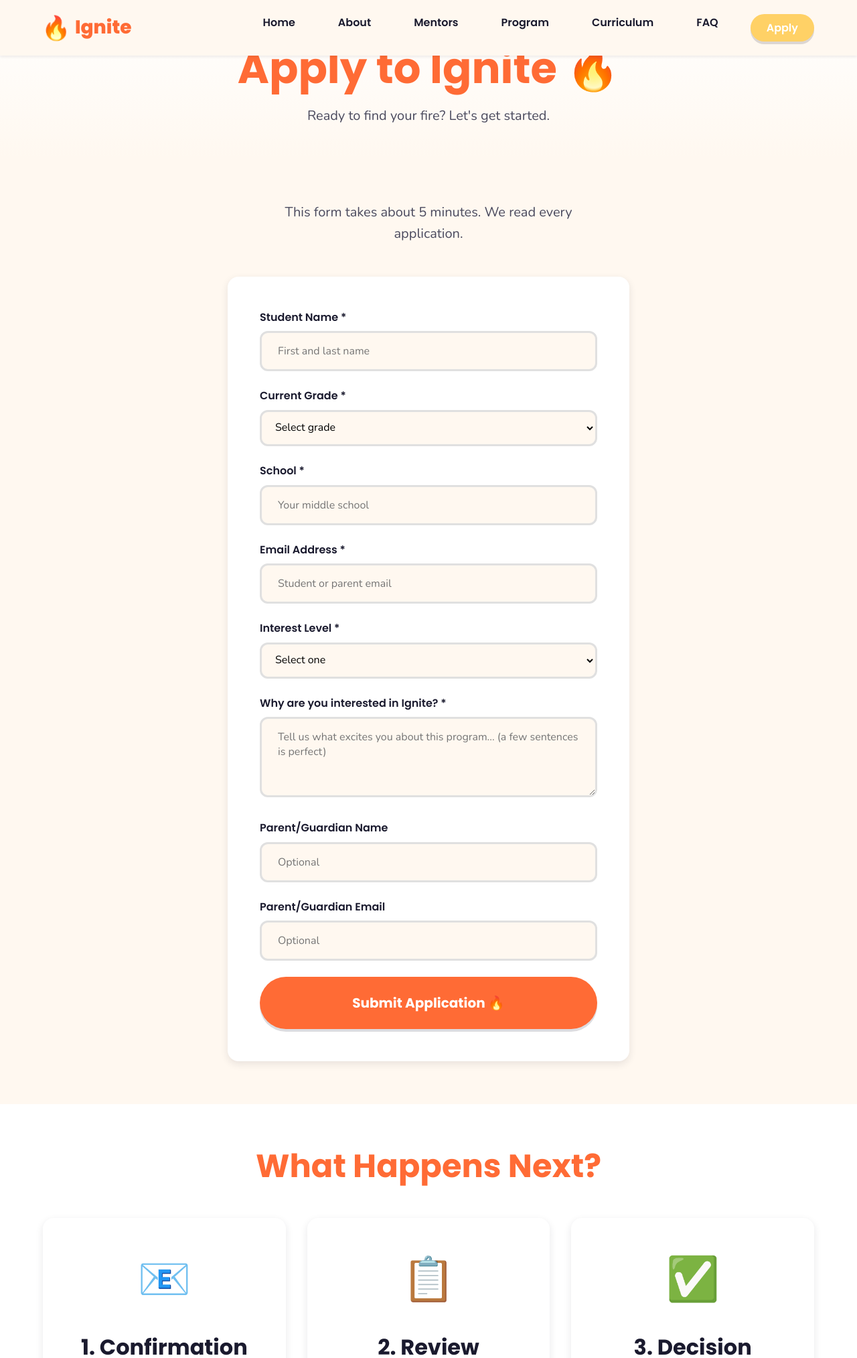
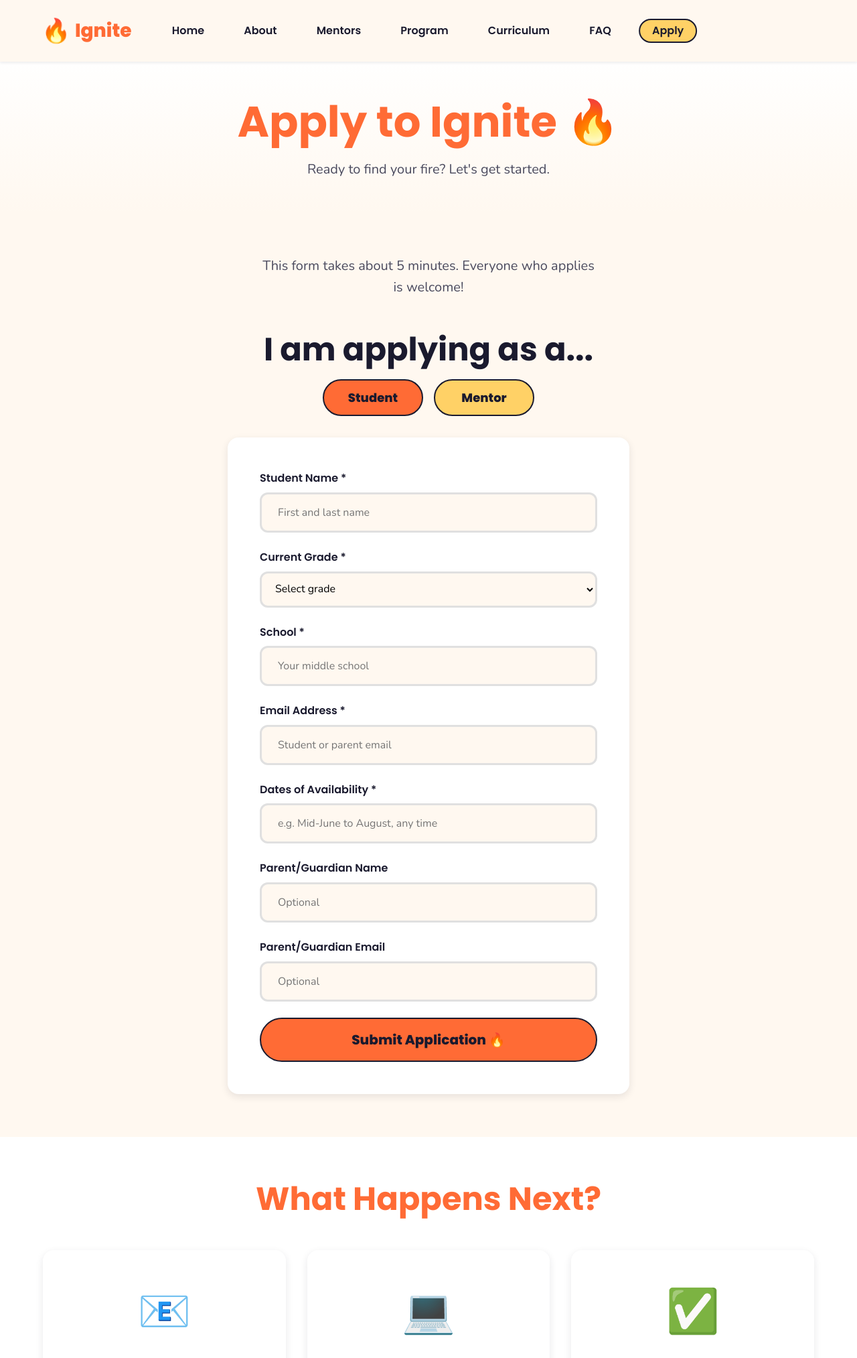
Before and after one commit to CatInTheRiceHat/Ignite-Website, a PHP site: page /apply.html in a window 1280 px wide. Shown: the top 2027 px of the page at 67% size. Run offline with PHP 8.4, Linux system fonts and the light colour scheme.

Commit message:
Update button styles to cartoon aesthetic and fix alignment

```diff
--- a/about.html
+++ b/about.html
@@ -32,7 +32,7 @@
         <li><a href="program.html">Program</a></li>
         <li><a href="curriculum.html">Curriculum</a></li>
         <li><a href="faq.html">FAQ</a></li>
-        <li><a href="apply.html" class="btn btn-primary" style="padding: 0.5rem 1.5rem; color: white;">Apply</a></li>
+        <li><a href="apply.html" class="btn btn-primary" >Apply</a></li>
       </ul>
     </div>
   </nav>
--- a/apply.html
+++ b/apply.html
@@ -32,7 +32,7 @@
         <li><a href="program.html">Program</a></li>
         <li><a href="curriculum.html">Curriculum</a></li>
         <li><a href="faq.html">FAQ</a></li>
-        <li><a href="apply.html" class="btn btn-primary" style="padding: 0.5rem 1.5rem; color: white;">Apply</a></li>
+        <li><a href="apply.html" class="btn btn-primary" >Apply</a></li>
       </ul>
     </div>
   </nav>
@@ -49,10 +49,19 @@
   <section class="section">
     <div class="container">
       <p class="section-subtitle fade-in" style="text-align: center; max-width: 500px;">
-        This form takes about 5 minutes. We read every application.
+        This form takes about 5 minutes. Everyone who applies is welcome!
       </p>
 
-      <div class="contact-form fade-in">
+      <div class="application-type-selector fade-in" style="text-align: center; margin-bottom: 2rem;">
+        <h2 style="margin-bottom: 1rem;">I am applying as a...</h2>
+        <div style="display: flex; gap: 1rem; justify-content: center;">
+          <button type="button" id="btnStudent" class="btn btn-primary" onclick="showForm('student')" style="min-width: 150px;">Student</button>
+          <button type="button" id="btnMentor" class="btn btn-secondary" onclick="showForm('mentor')" style="min-width: 150px;">Mentor</button>
+        </div>
+      </div>
+
+      <!-- Student Form -->
+      <div id="studentFormSection" class="contact-form fade-in">
         <form id="applyForm">
           <div class="form-group">
             <label for="studentName">Student Name *</label>
@@ -80,19 +89,11 @@
           </div>
 
           <div class="form-group">
-            <label for="interestLevel">Interest Level *</label>
-            <select id="interestLevel" name="interestLevel" required style="width: 100%; padding: 0.75rem 1rem; font-family: var(--font-primary); font-size: 1rem; border: 3px solid #E0E0E0; border-radius: var(--radius-md); background: var(--bg-cream);">
-              <option value="">Select one</option>
-              <option value="very-interested">Very interested - I really want to join!</option>
-              <option value="interested">Interested - I'd like to learn more</option>
-              <option value="curious">Curious - Just exploring options</option>
-            </select>
+            <label for="availability">Dates of Availability *</label>
+            <input type="text" id="availability" name="availability" placeholder="e.g. Mid-June to August, any time" required>
           </div>
 
-          <div class="form-group">
-            <label for="whyInterested">Why are you interested in Ignite? *</label>
-            <textarea id="whyInterested" name="whyInterested" placeholder="Tell us what excites you about this program... (a few sentences is perfect)" required style="min-height: 120px;"></textarea>
-          </div>
+
 
           <div class="form-group">
             <label for="parentName">Parent/Guardian Name</label>
@@ -106,6 +107,44 @@
 
           <button type="submit" class="btn btn-primary btn-large" style="width: 100%;">
             Submit Application 🔥
+          </button>
+        </form>
+      </div>
+
+      <!-- Mentor Form -->
+      <div id="mentorFormSection" class="contact-form fade-in" style="display: none;">
+        <form id="applyMentorForm">
+          <div class="form-group">
+            <label for="mentorName">Mentor Name *</label>
+            <input type="text" id="mentorName" name="mentorName" placeholder="First and last name" required>
+          </div>
+
+          <div class="form-group">
+            <label for="mentorGrade">Current Grade *</label>
+            <select id="mentorGrade" name="mentorGrade" required style="width: 100%; padding: 0.75rem 1rem; font-family: var(--font-primary); font-size: 1rem; border: 3px solid #E0E0E0; border-radius: var(--radius-md); background: var(--bg-cream);">
+              <option value="">Select grade</option>
+              <option value="9">9th Grade</option>
+              <option value="10">10th Grade</option>
+              <option value="11">11th Grade</option>
+              <option value="12">12th Grade</option>
+              <option value="College">College</option>
+            </select>
+          </div>
+
+          <div class="form-group">
+            <label for="mentorSchool">School *</label>
+            <input type="text" id="mentorSchool" name="mentorSchool" placeholder="Your high school or college" required>
+          </div>
+
+          <div class="form-group">
+            <label for="mentorEmail">Email Address *</label>
+            <input type="email" id="mentorEmail" name="mentorEmail" placeholder="Your best contact email" required>
+          </div>
+
+
+
+          <button type="submit" class="btn btn-primary btn-large" style="width: 100%;">
+            Submit Mentor Application 🔥
           </button>
         </form>
       </div>
@@ -123,14 +162,14 @@
           <p>You'll receive a confirmation email within 48 hours.</p>
         </div>
         <div class="feature-card fade-in">
-          <span class="feature-icon">📋</span>
-          <h3>2. Review</h3>
-          <p>Our team reviews your application personally.</p>
+          <span class="feature-icon">💻</span>
+          <h3>2. Zoom Details</h3>
+          <p>We'll send you the Zoom links and program schedule.</p>
         </div>
         <div class="feature-card fade-in">
           <span class="feature-icon">✅</span>
-          <h3>3. Decision</h3>
-          <p>Acceptance letters go out on a rolling basis.</p>
+          <h3>3. Get Ready!</h3>
+          <p>All applicants are welcome. Get ready to start learning!</p>
         </div>
       </div>
     </div>
@@ -159,6 +198,20 @@
 
   <script src="js/main.js"></script>
   <script>
+    function showForm(type) {
+      if (type === 'student') {
+        document.getElementById('studentFormSection').style.display = 'block';
+        document.getElementById('mentorFormSection').style.display = 'none';
+        document.getElementById('btnStudent').className = 'btn btn-primary';
+        document.getElementById('btnMentor').className = 'btn btn-secondary';
+      } else {
+        document.getElementById('studentFormSection').style.display = 'none';
+        document.getElementById('mentorFormSection').style.display = 'block';
+        document.getElementById('btnStudent').className = 'btn btn-secondary';
+        document.getElementById('btnMentor').className = 'btn btn-primary';
+      }
+    }
+
     document.getElementById('applyForm').addEventListener('submit', function(e) {
       e.preventDefault();
 
@@ -166,8 +219,7 @@
       const grade = document.getElementById('grade').value;
       const school = document.getElementById('school').value;
       const email = document.getElementById('email').value;
-      const interestLevel = document.getElementById('interestLevel').value;
-      const whyInterested = document.getElementById('whyInterested').value;
+      const availability = document.getElementById('availability').value;
       const parentName = document.getElementById('parentName').value;
       const parentEmail = document.getElementById('parentEmail').value;
 
@@ -179,8 +231,7 @@
         `Grade: ${grade}\n` +
         `School: ${school}\n` +
         `Email: ${email}\n` +
-        `Interest Level: ${interestLevel}\n` +
-        `\nWhy Interested:\n${whyInterested}\n` +
+        `Availability: ${availability}\n` +
         `\nParent/Guardian:\n` +
         `Name: ${parentName || 'N/A'}\n` +
         `Email: ${parentEmail || 'N/A'}\n`
@@ -191,6 +242,30 @@
       alert('Thanks for applying! Your email client should open to send the application. 🔥');
       this.reset();
     });
+
+    document.getElementById('applyMentorForm').addEventListener('submit', function(e) {
+      e.preventDefault();
+
+      const mentorName = document.getElementById('mentorName').value;
+      const mentorGrade = document.getElementById('mentorGrade').value;
+      const mentorSchool = document.getElementById('mentorSchool').value;
+      const mentorEmail = document.getElementById('mentorEmail').value;
+
+      const subject = encodeURIComponent(`Ignite Mentor Application: ${mentorName}`);
+      const body = encodeURIComponent(
+        `Mentor Application\n` +
+        `-------------------\n` +
+        `Name: ${mentorName}\n` +
+        `Grade: ${mentorGrade}\n` +
+        `School: ${mentorSchool}\n` +
+        `Email: ${mentorEmail}\n`
+      );
+
+      window.location.href = `mailto:ignite.saratoga@gmail.com?subject=${subject}&body=${body}`;
+
+      alert('Thanks for applying to be a mentor! Your email client should open to send the application. 🔥');
+      this.reset();
+    });
   </script>
 </body>
 </html>
--- a/contact.html
+++ b/contact.html
@@ -32,7 +32,7 @@
         <li><a href="program.html">Program</a></li>
         <li><a href="curriculum.html">Curriculum</a></li>
         <li><a href="faq.html">FAQ</a></li>
-        <li><a href="apply.html" class="btn btn-primary" style="padding: 0.5rem 1.5rem; color: white;">Apply</a></li>
+        <li><a href="apply.html" class="btn btn-primary" >Apply</a></li>
       </ul>
     </div>
   </nav>
--- a/css/styles.css
+++ b/css/styles.css
@@ -66,6 +66,7 @@ body {
   color: var(--text-charcoal);
   line-height: 1.6;
   overflow-x: hidden;
+  padding-top: 80px;
 }
 
 /* --- Typography --- */
@@ -123,6 +124,8 @@ a:hover {
   max-width: 1200px;
   margin: 0 auto;
   padding: 0 var(--spacing-md);
+  position: relative;
+  min-height: 60px;
 }
 
 .nav-logo {
@@ -133,6 +136,7 @@ a:hover {
   display: flex;
   align-items: center;
   gap: var(--spacing-xs);
+  z-index: 1001;
 }
 
 .nav-logo-icon {
@@ -141,9 +145,14 @@ a:hover {
 }
 
 .nav-links {
+  position: absolute;
+  left: 50%;
+  transform: translateX(-50%);
   display: flex;
-  gap: var(--spacing-lg);
+  gap: var(--spacing-md);
   list-style: none;
+  align-items: center;
+  white-space: nowrap;
 }
 
 .nav-links a {
@@ -151,9 +160,13 @@ a:hover {
   font-weight: 600;
   font-size: 1rem;
   color: var(--text-charcoal);
-  padding: var(--spacing-xs) var(--spacing-sm);
+  padding: 0.5rem 1.1rem 0.5rem; /* Balanced padding */
   border-radius: var(--radius-full);
   transition: all var(--transition-fast);
+  display: flex;
+  align-items: center;
+  justify-content: center;
+  line-height: 1;
 }
 
 .nav-links a:hover,
@@ -226,56 +239,82 @@ a:hover {
   align-items: center;
   justify-content: center;
   gap: var(--spacing-xs);
-  padding: var(--spacing-sm) var(--spacing-lg);
+  padding: 0.75rem 1.5rem;
   font-family: var(--font-display);
   font-size: 1.125rem;
-  font-weight: 700;
-  border: none;
+  font-weight: 800;
   border-radius: var(--radius-full);
+  border: 2px solid var(--text-charcoal);
   cursor: pointer;
-  transition: all var(--transition-fast);
+  transition: all 0.15s ease-in-out;
   text-decoration: none;
+  position: relative;
+  overflow: hidden;
+  z-index: 1;
+}
+
+/* Highlight Streak */
+.btn::after {
+  content: '';
+  position: absolute;
+  top: 50%;
+  left: -110%;
+  width: 5rem;
+  height: 10rem;
+  background: rgba(255, 255, 255, 0.3);
+  transform: translateY(-50%) rotate(20deg);
+  transition: all 0.6s cubic-bezier(0.23, 1, 0.32, 1);
+  pointer-events: none;
+  z-index: -1; /* Place behind text but above parent background? Wait... */
+}
+
+/* To keep the streak ABOVE the button background but BELOW the text,
+   we need the text to be in its own layer or use a different strategy.
+   Actually, z-index: -1 on ::after with z-index: 1 on parent only works
+    if parent has no background.
+   So we'll use a span or just keep ::after on top but very transparent. */
+
+.btn:hover::after {
+  left: 150%;
 }
 
 .btn-primary {
   background: var(--primary-orange);
-  color: white;
-  box-shadow: var(--shadow-button);
+  color: var(--text-charcoal) !important;
 }
 
 .btn-primary:hover {
-  background: var(--primary-orange-dark);
-  color: white;
-  transform: translateY(2px);
-  box-shadow: var(--shadow-button-hover);
+  transform: translateY(-4px);
+  box-shadow: 0 4px 0 0 var(--text-charcoal);
 }
 
 .btn-primary:active {
-  transform: translateY(4px);
+  transform: translateY(0);
   box-shadow: none;
 }
 
 .btn-secondary {
   background: var(--accent-yellow);
   color: var(--text-charcoal);
-  box-shadow: var(--shadow-button);
+  box-shadow: none;
 }
 
 .btn-secondary:hover {
-  background: var(--accent-yellow-dark);
+  background: var(--accent-yellow);
   color: var(--text-charcoal);
-  transform: translateY(2px);
-  box-shadow: var(--shadow-button-hover);
+  transform: translateY(-4px);
+  box-shadow: 0 4px 0 0 var(--text-charcoal);
 }
 
 .btn-secondary:active {
-  transform: translateY(4px);
+  transform: translateY(0);
   box-shadow: none;
 }
 
 .btn-large {
-  padding: var(--spacing-md) var(--spacing-xl);
+  padding: 1rem 2.5rem;
   font-size: 1.25rem;
+  flex-shrink: 0;
 }
 
 /* --- Cards --- */
@@ -317,11 +356,11 @@ a:hover {
 
 .hero-headline {
   font-family: var(--font-display);
-  font-size: clamp(3rem, 8vw, 6rem);
+  font-size: clamp(2.5rem, 7vw, 4.5rem);
   font-weight: 800;
   color: var(--primary-orange);
   margin-bottom: var(--spacing-sm);
-  animation: float 3s ease-in-out infinite;
+  animation: floatSubtle 4s ease-in-out infinite;
 }
 
 .hero-subheadline {
@@ -620,6 +659,11 @@ a:hover {
   50% { transform: translateY(-20px); }
 }
 
+@keyframes floatSubtle {
+  0%, 100% { transform: translateY(0); }
+  50% { transform: translateY(-10px); }
+}
+
 @keyframes fadeInUp {
   from {
     opacity: 0;
@@ -744,7 +788,6 @@ a:hover {
 /* --- Main Content Wrapper --- */
 main {
   min-height: calc(100vh - 200px);
-  padding-top: 80px;
 }
 
 main.no-nav-padding {
--- a/curriculum.html
+++ b/curriculum.html
@@ -32,7 +32,7 @@
         <li><a href="program.html">Program</a></li>
         <li><a href="curriculum.html" class="active">Curriculum</a></li>
         <li><a href="faq.html">FAQ</a></li>
-        <li><a href="apply.html" class="btn btn-primary" style="padding: 0.5rem 1.5rem; color: white;">Apply</a></li>
+        <li><a href="apply.html" class="btn btn-primary" >Apply</a></li>
       </ul>
     </div>
   </nav>
--- a/faq.html
+++ b/faq.html
@@ -32,7 +32,7 @@
         <li><a href="program.html">Program</a></li>
         <li><a href="curriculum.html">Curriculum</a></li>
         <li><a href="faq.html" class="active">FAQ</a></li>
-        <li><a href="apply.html" class="btn btn-primary" style="padding: 0.5rem 1.5rem; color: white;">Apply</a></li>
+        <li><a href="apply.html" class="btn btn-primary" >Apply</a></li>
       </ul>
     </div>
   </nav>
@@ -81,12 +81,12 @@
 
         <div class="feature-card fade-in" style="text-align: left;">
           <h3 style="margin-bottom: 0.5rem; color: var(--primary-orange);">📍 Where is it held?</h3>
-          <p style="margin: 0;">The program is based in Saratoga, CA. Exact location and format (in-person/virtual) will be shared with accepted students.</p>
+          <p style="margin: 0;">The program is entirely online and on Zoom. You can join from anywhere!</p>
         </div>
 
         <div class="feature-card fade-in" style="text-align: left;">
           <h3 style="margin-bottom: 0.5rem; color: var(--primary-orange);">📋 How do I get accepted?</h3>
-          <p style="margin: 0;">Fill out the application form! We review each application personally and accept students on a rolling basis. Spots are limited, so apply early.</p>
+          <p style="margin: 0;">Our application is completely open! Since the program is online, we don't select people—everyone who applies is welcome.</p>
         </div>
 
         <div class="feature-card fade-in" style="text-align: left;">
--- a/mentors.html
+++ b/mentors.html
@@ -32,7 +32,7 @@
         <li><a href="program.html">Program</a></li>
         <li><a href="curriculum.html">Curriculum</a></li>
         <li><a href="faq.html">FAQ</a></li>
-        <li><a href="apply.html" class="btn btn-primary" style="padding: 0.5rem 1.5rem; color: white;">Apply</a></li>
+        <li><a href="apply.html" class="btn btn-primary" >Apply</a></li>
       </ul>
     </div>
   </nav>
```
Also changed, not shown: index.html (+7 -7 lines), program.html (+4 -4 lines), vercel.json (added), 2 other files.
